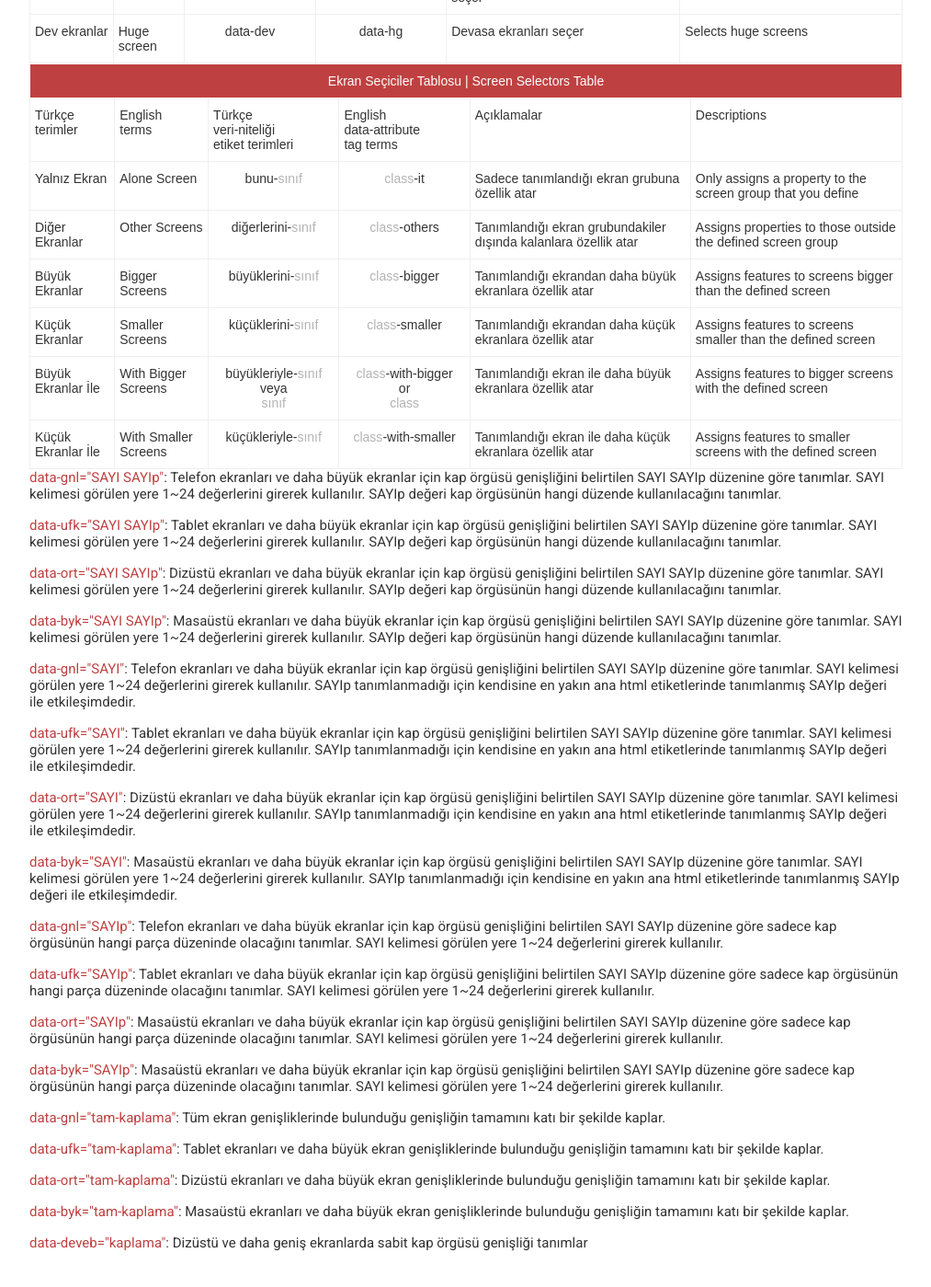
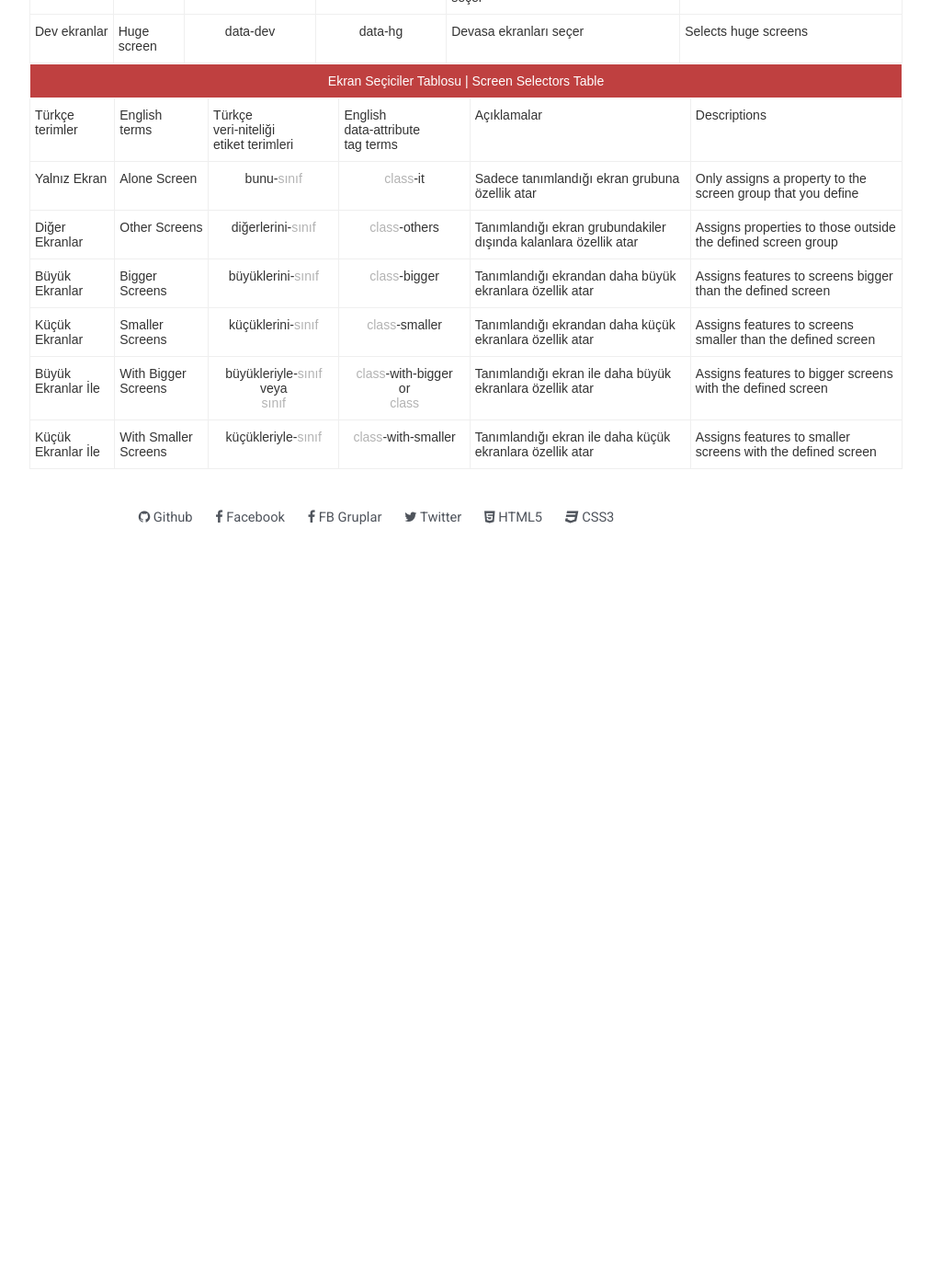
Before and after one commit to data-deveb/data-deveb.github.io, a Jekyll site: the page built from belgeler/terimler.html, in a window 1280 px wide and 1400 px high, scrolled down 654 px. Shown: the whole window at 92% size, without its empty margins (228-1241 px from the left). Built offline with Jekyll 4.4.1, drawn with Linux system fonts in a browser that asks for light colours; after the commit the page ends 1268 px from its top, so only the background shows below that.

Commit message:
Güncelleme

```diff
--- a/belgeler/terimler.html
+++ b/belgeler/terimler.html
@@ -152,38 +152,3 @@ title: Terimler
     <td class="tg-yw4l">Assigns features to smaller screens with the defined screen</td>
   </tr>
 </table>
-
-
-<p><span data-metin="dikkat">data-gnl="SAYI SAYIp"</span>: Telefon ekranları ve daha büyük ekranlar için kap örgüsü genişliğini belirtilen SAYI SAYIp düzenine göre tanımlar. SAYI kelimesi görülen yere 1~24 değerlerini girerek kullanılır. SAYIp değeri kap örgüsünün hangi düzende kullanılacağını tanımlar.</p>
-
-<p><span data-metin="dikkat">data-ufk="SAYI SAYIp"</span>: Tablet ekranları ve daha büyük ekranlar için kap örgüsü genişliğini belirtilen SAYI SAYIp düzenine göre tanımlar. SAYI kelimesi görülen yere 1~24 değerlerini girerek kullanılır. SAYIp değeri kap örgüsünün hangi düzende kullanılacağını tanımlar.</p>
-
-<p><span data-metin="dikkat">data-ort="SAYI SAYIp"</span>: Dizüstü ekranları ve daha büyük ekranlar için kap örgüsü genişliğini belirtilen SAYI SAYIp düzenine göre tanımlar. SAYI kelimesi görülen yere 1~24 değerlerini girerek kullanılır. SAYIp değeri kap örgüsünün hangi düzende kullanılacağını tanımlar.</p>
-
-<p><span data-metin="dikkat">data-byk="SAYI SAYIp"</span>: Masaüstü ekranları ve daha büyük ekranlar için kap örgüsü genişliğini belirtilen SAYI SAYIp düzenine göre tanımlar. SAYI kelimesi görülen yere 1~24 değerlerini girerek kullanılır. SAYIp değeri kap örgüsünün hangi düzende kullanılacağını tanımlar.</p>
-
-<p><span data-metin="dikkat">data-gnl="SAYI"</span>: Telefon ekranları ve daha büyük ekranlar için kap örgüsü genişliğini belirtilen SAYI SAYIp düzenine göre tanımlar. SAYI kelimesi görülen yere 1~24 değerlerini girerek kullanılır. SAYIp tanımlanmadığı için kendisine en yakın ana html etiketlerinde tanımlanmış SAYIp değeri ile etkileşimdedir.</p>
-
-<p><span data-metin="dikkat">data-ufk="SAYI"</span>: Tablet ekranları ve daha büyük ekranlar için kap örgüsü genişliğini belirtilen SAYI SAYIp düzenine göre tanımlar. SAYI kelimesi görülen yere 1~24 değerlerini girerek kullanılır. SAYIp tanımlanmadığı için kendisine en yakın ana html etiketlerinde tanımlanmış SAYIp değeri ile etkileşimdedir.</p>
-
-<p><span data-metin="dikkat">data-ort="SAYI"</span>: Dizüstü ekranları ve daha büyük ekranlar için kap örgüsü genişliğini belirtilen SAYI SAYIp düzenine göre tanımlar. SAYI kelimesi görülen yere 1~24 değerlerini girerek kullanılır. SAYIp tanımlanmadığı için kendisine en yakın ana html etiketlerinde tanımlanmış SAYIp değeri ile etkileşimdedir.</p>
-
-<p><span data-metin="dikkat">data-byk="SAYI"</span>: Masaüstü ekranları ve daha büyük ekranlar için kap örgüsü genişliğini belirtilen SAYI SAYIp düzenine göre tanımlar. SAYI kelimesi görülen yere 1~24 değerlerini girerek kullanılır. SAYIp tanımlanmadığı için kendisine en yakın ana html etiketlerinde tanımlanmış SAYIp değeri ile etkileşimdedir.</p>
-
-<p><span data-metin="dikkat">data-gnl="SAYIp"</span>: Telefon ekranları ve daha büyük ekranlar için kap örgüsü genişliğini belirtilen SAYI SAYIp düzenine göre sadece kap örgüsünün hangi parça düzeninde olacağını tanımlar. SAYI kelimesi görülen yere 1~24 değerlerini girerek kullanılır.</p>
-
-<p><span data-metin="dikkat">data-ufk="SAYIp"</span>: Tablet ekranları ve daha büyük ekranlar için kap örgüsü genişliğini belirtilen SAYI SAYIp düzenine göre sadece kap örgüsünün hangi parça düzeninde olacağını tanımlar. SAYI kelimesi görülen yere 1~24 değerlerini girerek kullanılır.</p>
-
-<p><span data-metin="dikkat">data-ort="SAYIp"</span>: Masaüstü ekranları ve daha büyük ekranlar için kap örgüsü genişliğini belirtilen SAYI SAYIp düzenine göre sadece kap örgüsünün hangi parça düzeninde olacağını tanımlar. SAYI kelimesi görülen yere 1~24 değerlerini girerek kullanılır.</p>
-
-<p><span data-metin="dikkat">data-byk="SAYIp"</span>: Masaüstü ekranları ve daha büyük ekranlar için kap örgüsü genişliğini belirtilen SAYI SAYIp düzenine göre sadece kap örgüsünün hangi parça düzeninde olacağını tanımlar. SAYI kelimesi görülen yere 1~24 değerlerini girerek kullanılır.</p>
-
-<p><span data-metin="dikkat">data-gnl="tam-kaplama"</span>: Tüm ekran genişliklerinde bulunduğu genişliğin tamamını katı bir şekilde kaplar.</p>
-
-<p><span data-metin="dikkat">data-ufk="tam-kaplama"</span>: Tablet ekranları ve daha büyük ekran genişliklerinde bulunduğu genişliğin tamamını katı bir şekilde kaplar.</p>
-
-<p><span data-metin="dikkat">data-ort="tam-kaplama"</span>: Dizüstü ekranları ve daha büyük ekran genişliklerinde bulunduğu genişliğin tamamını katı bir şekilde kaplar.</p>
-
-<p><span data-metin="dikkat">data-byk="tam-kaplama"</span>: Masaüstü ekranları ve daha büyük ekran genişliklerinde bulunduğu genişliğin tamamını katı bir şekilde kaplar.</p>
-
-<p><span data-metin="dikkat">data-deveb="kaplama"</span>: Dizüstü ve daha geniş ekranlarda sabit kap örgüsü genişliği tanımlar</p>
```
